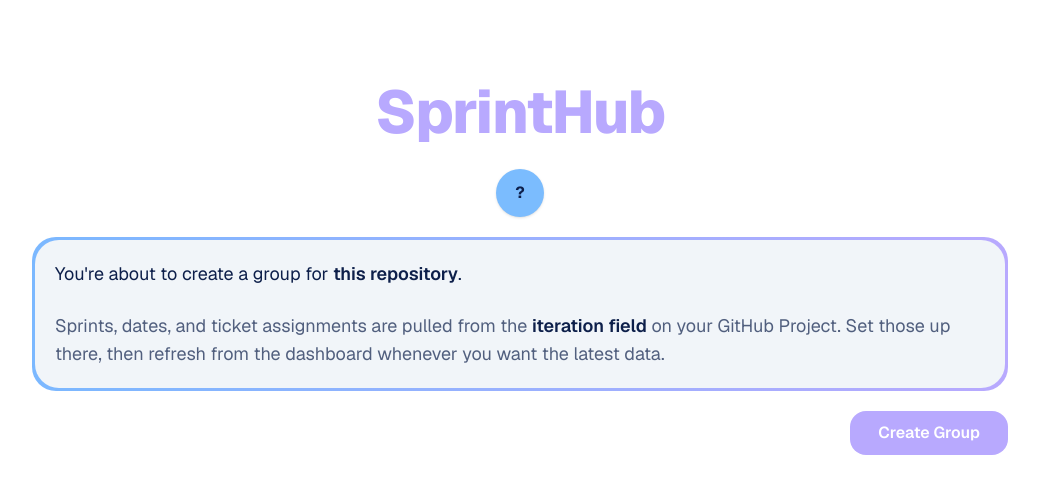
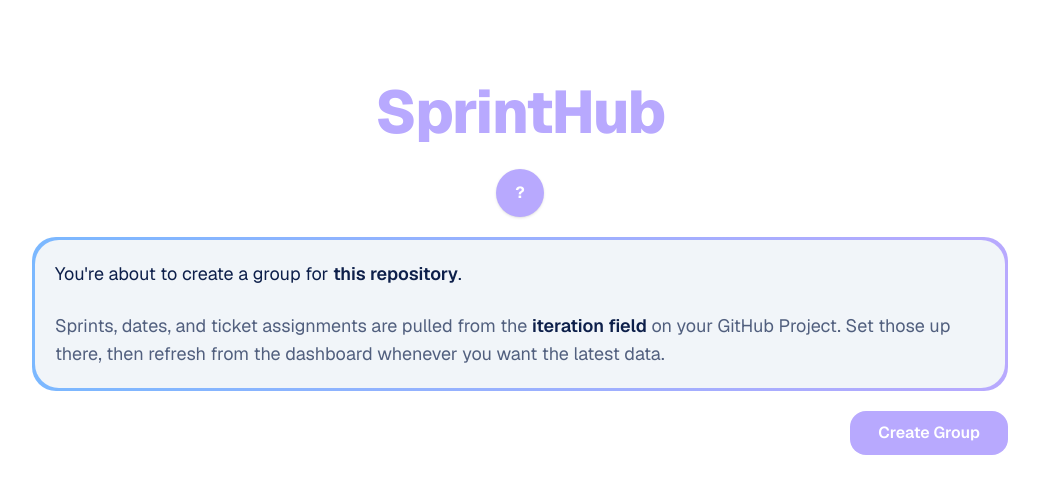
Before and after one commit to UOA-CS732-S1-2026/group-project-radiant-rabbits, a Next.js app: page /set-group in a window 1280 px wide. Shown: the top 494 px of the page, without its empty margins (115-1154 px from the left). Built offline with nearby package versions, Linux system fonts and the light colour scheme.

Commit message:
fix: edited agile coach button colour

```diff
--- a/src/components/shared/HelpOverlayTrigger.tsx
+++ b/src/components/shared/HelpOverlayTrigger.tsx
@@ -120,8 +120,8 @@ export default function HelpOverlayTrigger({
           onClick={() => setOpen(true)}
           className={
             size === "comfortable"
-              ? "flex h-11 w-11 items-center justify-center rounded-full bg-brand-primary text-body-md font-bold text-brand-dark shadow-sm transition hover:brightness-105 active:brightness-95 focus-visible:outline focus-visible:outline-2 focus-visible:outline-offset-2 focus-visible:outline-brand-dark sm:h-12 sm:w-12"
-              : "flex h-10 w-10 items-center justify-center rounded-full bg-brand-primary text-body-sm font-bold text-brand-dark shadow-sm transition hover:brightness-105 active:brightness-95 focus-visible:outline focus-visible:outline-2 focus-visible:outline-offset-2 focus-visible:outline-brand-dark sm:h-11 sm:w-11"
+              ? "flex h-11 w-11 items-center justify-center rounded-full bg-brand-accent text-body-md font-bold text-brand-background shadow-sm transition hover:brightness-105 active:brightness-95 focus-visible:outline focus-visible:outline-2 focus-visible:outline-offset-2 focus-visible:outline-brand-dark sm:h-12 sm:w-12"
+              : "flex h-10 w-10 items-center justify-center rounded-full bg-brand-accent text-body-sm font-bold text-brand-background shadow-sm transition hover:brightness-105 active:brightness-95 focus-visible:outline focus-visible:outline-2 focus-visible:outline-offset-2 focus-visible:outline-brand-dark sm:h-11 sm:w-11"
           }
         >
           ?
```
